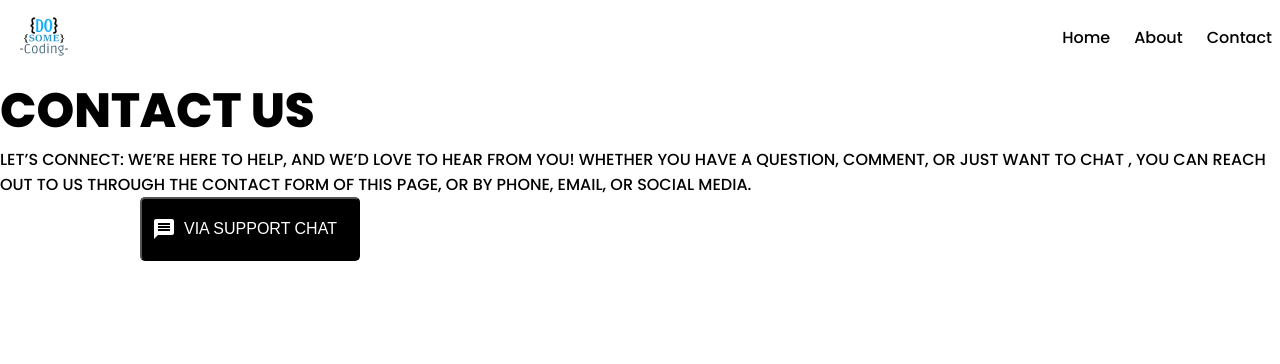
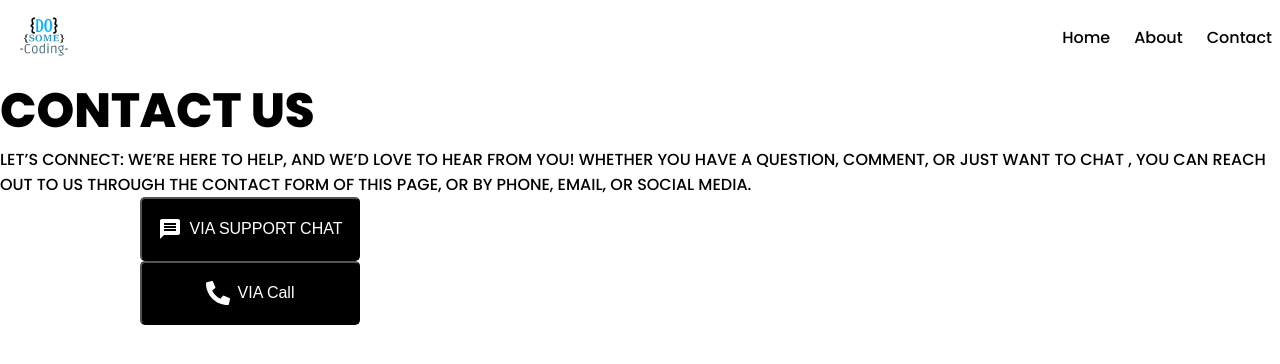
Before and after one commit to AyushHimalayaShrestha/React-P2, a React (Vite) app: page / in a window 1280 px wide. Shown: the top 364 px of the page. Built offline with nearby package versions, Linux system fonts and the light colour scheme.

Commit message:
react icons

```diff
--- a/src/components/Button/Button.jsx
+++ b/src/components/Button/Button.jsx
@@ -1,11 +1,13 @@
 import React from 'react'
 import { MdMessage } from "react-icons/md";
 import styles from './Button.module.css';
-const Button = () => {
+const Button = (props) => {
+    console.log(props)
   return (
     <button className={styles.primary_btn}>
-        <MdMessage  fontSize='24px'/>
-        VIA SUPPORT CHAT
+
+        {props.icon}
+       {props.text}
     </button>
   )
 }
--- a/src/components/Button/Button.module.css
+++ b/src/components/Button/Button.module.css
@@ -8,4 +8,5 @@
 align-items: center;
 gap: 8px;
 font-size: 16px;
+justify-content: center;
 }
--- a/src/components/ContactForm/ContactForm.jsx
+++ b/src/components/ContactForm/ContactForm.jsx
@@ -1,11 +1,15 @@
 import React from 'react'
 import styles from './Contact.module.css';
 import Button from '../Button/Button';
+import { MdMessage } from 'react-icons/md';
+import { FaPhoneAlt } from "react-icons/fa";
 const ContactForm = () => {
   return (
     <section className={styles.container}>
         <div className={styles.contact_form}>
-          <Button/>
+          <Button text='VIA SUPPORT CHAT' icon={<MdMessage fontSize='24px'/>} />
+          <Button text='VIA Call' icon={<FaPhoneAlt fontSize='24px'/>} />
+
         </div>
 
         <div className={styles.contact_image}></div>
```
